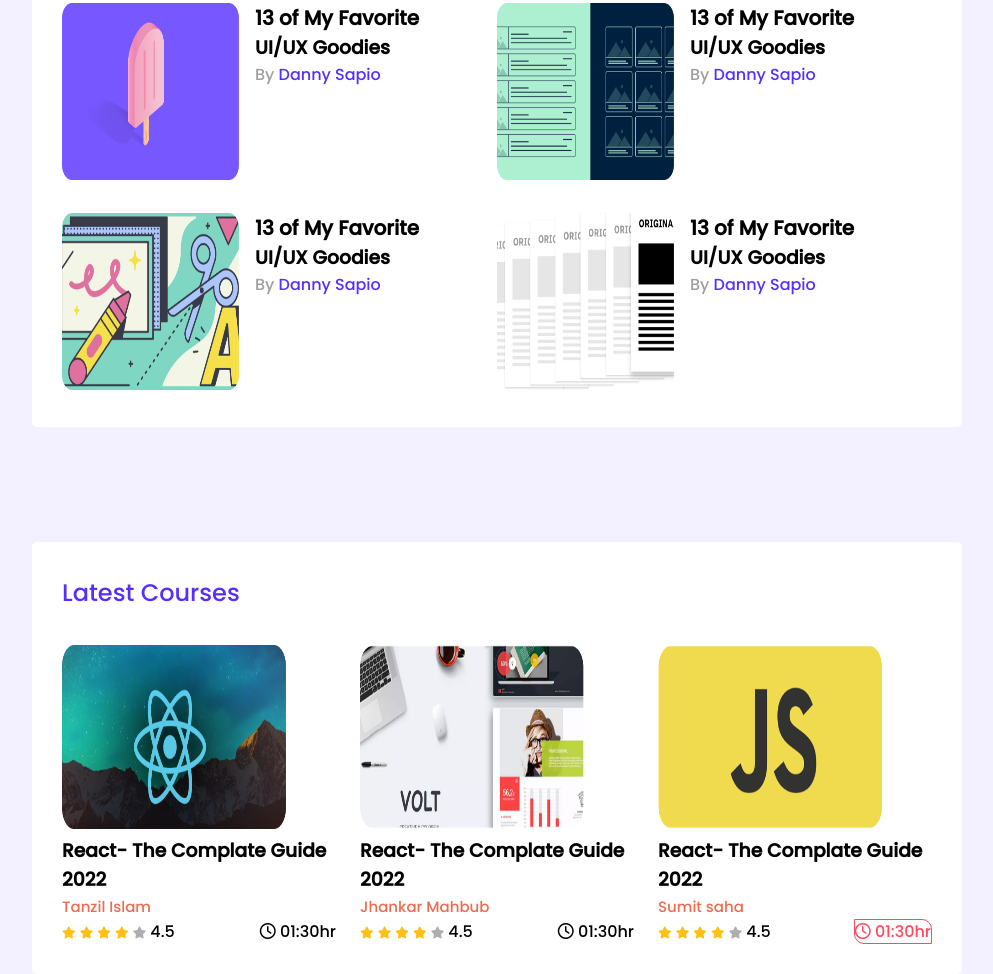
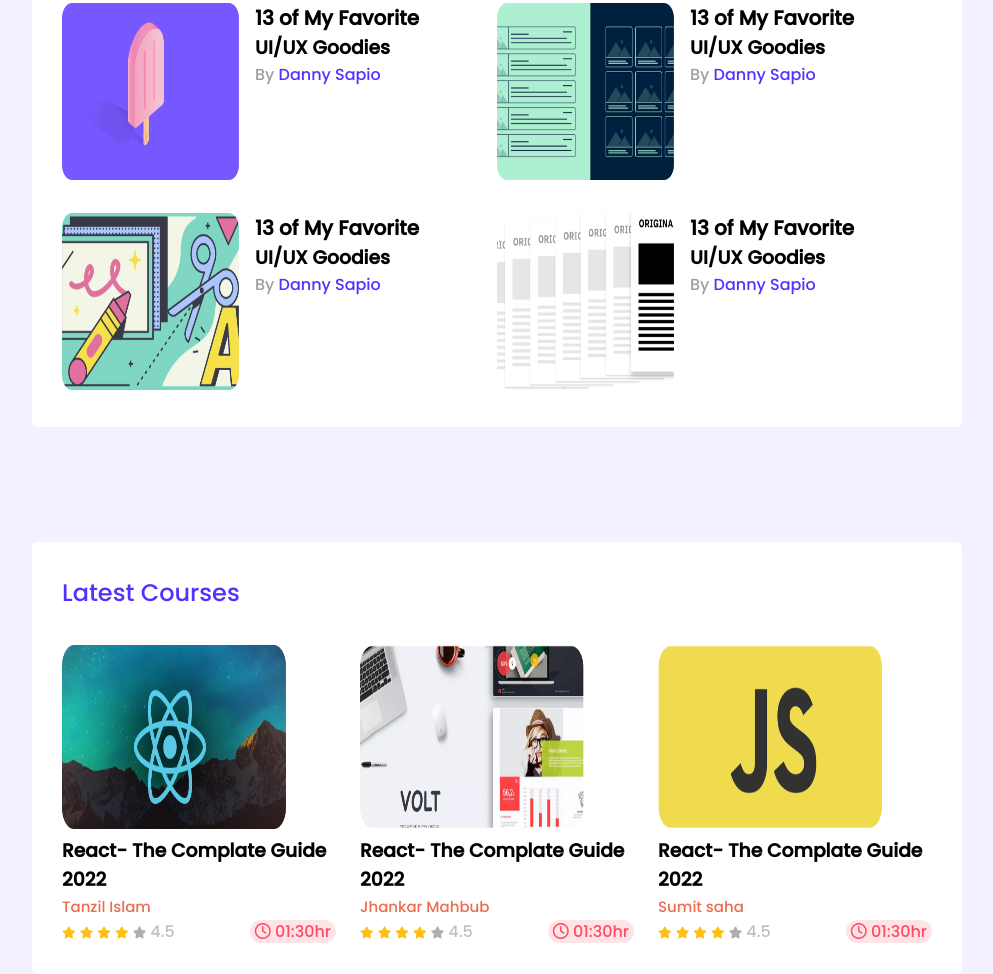
Before and after one commit to tanzilislammohib/leader-board-css3, a plain HTML site: page index.html in a window 1280 px wide. Shown: the part 486-1460 px from the top of the page, without its empty margins (143-1136 px from the left). Drawn offline with Linux system fonts and the light colour scheme.

Commit message:
duration and rating modification

```diff
--- a/index.html
+++ b/index.html
@@ -134,11 +134,11 @@
                   <i class="fas fa-star filled"></i>
                   <i class="fas fa-star filled"></i>
                   <i class="fas fa-star empty"></i>
-                  <span>4.5</span>
+                  <span class="rating">4.5</span>
                  </div>
                  <div class="course-duration">
-                  <i class="far fa-clock"></i>
-                  01:30hr
+                  <span class="duration"><i class="far fa-clock"></i>
+                    01:30hr</span>
 
                  </div>
                </div>
@@ -158,11 +158,11 @@
                  <i class="fas fa-star filled"></i>
                  <i class="fas fa-star filled"></i>
                  <i class="fas fa-star empty"></i>
-                 <span>4.5</span>
+                 <span class="rating">4.5</span>
                 </div>
                 <div class="course-duration">
-                 <i class="far fa-clock"></i>
-                 01:30hr
+                 <span class="duration"><i class="far fa-clock"></i>
+                  01:30hr</span>
 
                 </div>
               </div>
@@ -182,7 +182,7 @@
                  <i class="fas fa-star filled"></i>
                  <i class="fas fa-star filled"></i>
                  <i class="fas fa-star empty"></i>
-                 <span>4.5</span>
+                 <span class="rating">4.5</span>
                 </div>
                 <div class="course-duration">
                  <span class="duration"><i class="far fa-clock"></i>
--- a/styles/style.css
+++ b/styles/style.css
@@ -168,10 +168,15 @@ height: 184px;
   font-size: 15px;
   color: #ED6B4F;
 }
+.rating {
+  color: rgba(128, 128, 128, 0.507);
+}
 .duration {
-  border: 1px solid #FF4A60;
-  border-radius:0 10px 0 10px;
+  padding-left: 5px;
+  padding-right: 5px;
+  border-radius:25px 25px 25px 25px;
   color: #FF4A60;
+  background-color:rgba(255, 74, 95, 0.150);
 }
 
 /*--------
```
